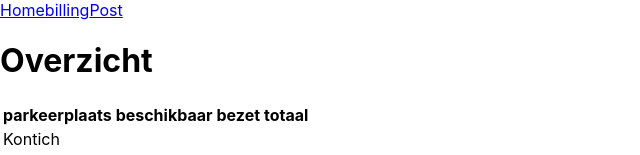
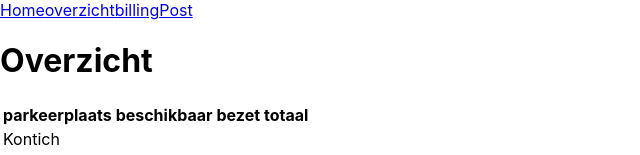
Before and after one commit to roelantsm/reactParkingLogs, a React (Create React App) app: page / in a window 1280 px wide. Shown: the top 155 px of the page, without its empty margins (0-640 px from the left). Built offline with nearby package versions, Linux system fonts and the light colour scheme; no server answers.

Commit message:
Commit message

```diff
--- a/src/components/Navbar.js
+++ b/src/components/Navbar.js
@@ -11,6 +11,7 @@ const  Navbar = () => {
     return (
         <div>
             <NavLink to="/">Home</NavLink>
+            <NavLink to="/overzicht">overzicht</NavLink>
             <NavLink to="/billing">billing</NavLink>
             <NavLink to="/post">Post</NavLink>
         </div>
```
